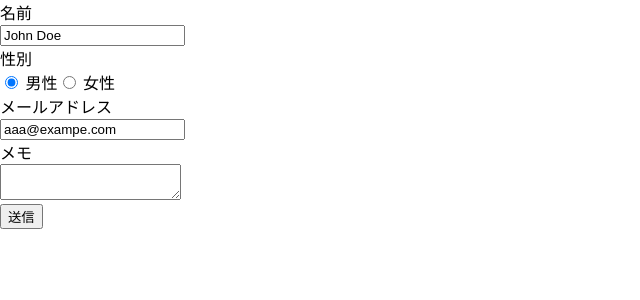
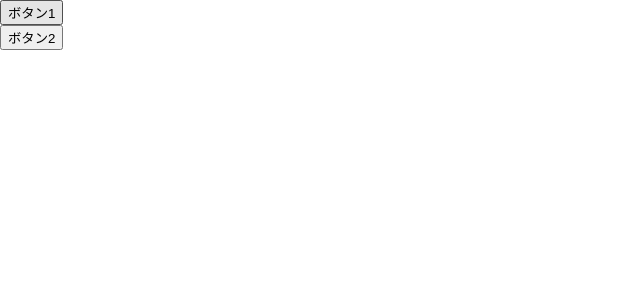
Before and after one commit to Katsudon10/react-book-practice, a React (Create React App) app in the folder app/: page / in a window 1280 px wide. Shown: the top 300 px of the page, without its empty margins (0-640 px from the left). Built offline with nearby package versions, Linux system fonts and the light colour scheme.

Commit message:
動的インポート

```diff
--- /dev/null
+++ b/app/src/components/LazyBasic.js
@@ -0,0 +1,15 @@
+import { Suspense, lazy } from 'react';
+
+const sleep = ms => new Promise(resolve => setTimeout(resolve, ms));
+
+const LazyButton = lazy(() => sleep(1000).then(() => import('./LazyButton')));
+const LazyButton2 = lazy(() => sleep(1000).then(() => import('./LazyButton2')));
+
+export default function LazyBasic() {
+    return (
+        <Suspense fallback={<p>Loading...</p>}>
+            <LazyButton />
+            <LazyButton2 />
+        </Suspense>
+    );
+};
--- /dev/null
+++ b/app/src/components/LazyButton.js
@@ -0,0 +1,7 @@
+export default function LazyButton() {
+    return (
+      <div>
+        <button id="btn">ボタン1</button>
+      </div>
+    );
+}
--- /dev/null
+++ b/app/src/components/LazyButton2.js
@@ -0,0 +1,7 @@
+export default function LazyButton2() {
+    return (
+      <div>
+        <button id="btn">ボタン2</button>
+      </div>
+    );
+}
--- a/app/src/index.js
+++ b/app/src/index.js
@@ -7,11 +7,12 @@ import StateForm from './components/StateForm';
 import StateTodo from './components/StateTodo';
 import FormBasic from './components/FormBasic';
 import FormYup from './components/FormYup';
+import LazyBasic from './components/LazyBasic';
 
 const root = ReactDOM.createRoot(document.getElementById('root'));
 root.render(
   <React.StrictMode>
-    <FormYup />
+    <LazyBasic />
   </React.StrictMode>
 );
 
```
